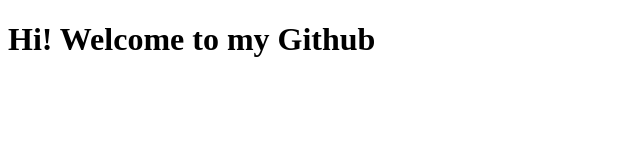
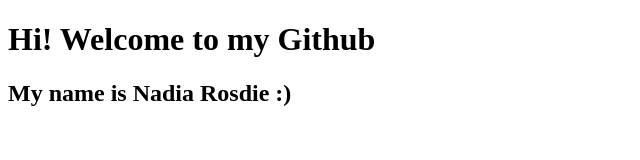
Before and after one commit to nadiarosdie/nadiarosdie.github.io, a plain HTML site: page index.html in a window 1280 px wide. Shown: the whole page, without its empty margins (0-640 px from the left). Drawn offline with Linux system fonts and the light colour scheme.

Commit message:
added content h2

```diff
--- a/index.html
+++ b/index.html
@@ -8,5 +8,6 @@
 </head>
 <body>
     <h1>Hi! Welcome to my Github</h1>
+    <h2>My name is Nadia Rosdie :)</h2>
 </body>
 </html>
```
